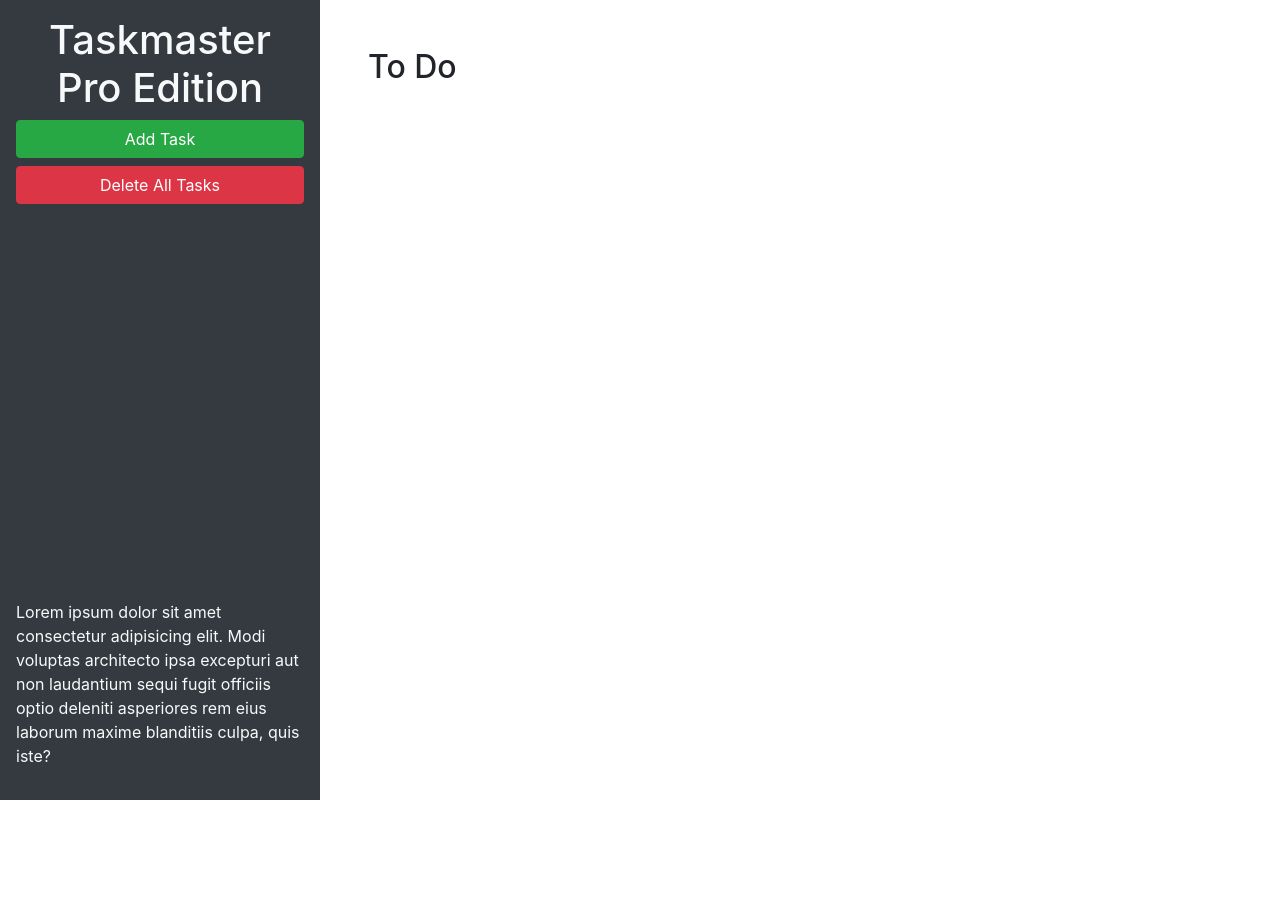
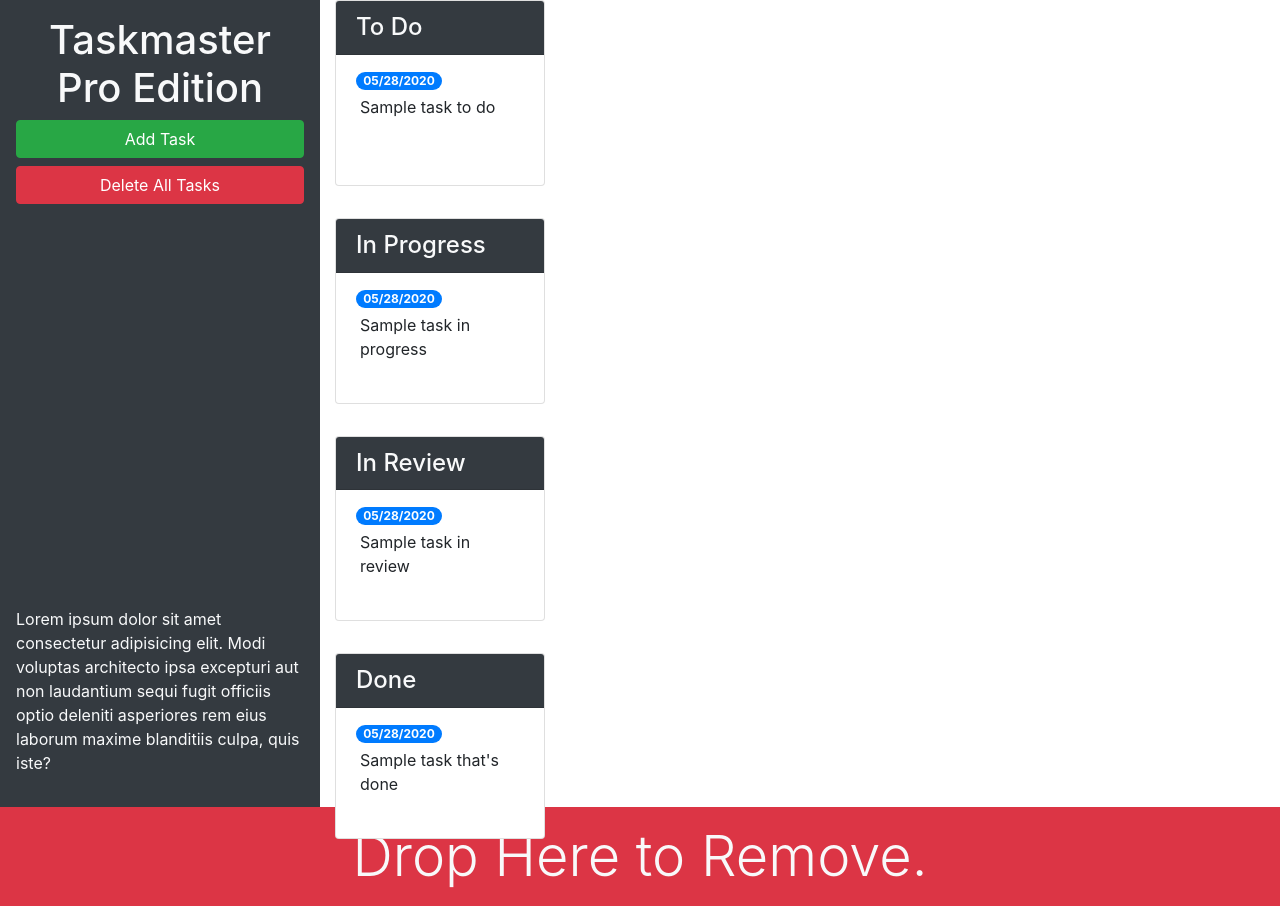
Before and after one commit to DHDH21/taskmaster-pro, a plain HTML site: page index.html in a window 1280 px wide. Before the commit the page ends 800 px from the top, so only its background shows below. Drawn offline with nearby package versions, Linux system fonts and the light colour scheme.

Commit message:
add 4 sections

```diff
--- a/index.html
+++ b/index.html
@@ -18,17 +18,81 @@
       <button id="create-task" class="btn btn-block btn-success" data-toggle="modal" data-target="#task-form-modal">Add
         Task</button>
       <button id="remove-tasks" class="btn btn-block btn-danger">Delete All Tasks</button>
-      <p class="mt-auto">Lorem ipsum dolor sit amet consectetur adipisicing elit. Modi voluptas architecto ipsa
+      <p class="mt-auto d-none d-lg-block">Lorem ipsum dolor sit amet consectetur adipisicing elit. Modi voluptas architecto ipsa
         excepturi aut non
         laudantium sequi fugit officiis optio deleniti asperiores rem eius laborum maxime blanditiis culpa, quis iste?
       </p>
     </header>
-    <main class="col-12 col-lg-9">
-      <div class="m-5">
-        <h2>To Do</h2>
-        <ul id="list-toDo" class="list-group"> </ul>
+    <main class="col-12 col-lg-9 d-flex flex-column">
+      <div class="col-12 col-md-6 col-xl-3 mb-3">
+        <div class="card">
+          <h4 class="card-header bg-dark text-light">
+            To Do
+          </h4>
+          <ul id="list-toDo" class="list-group list-group-flush">
+            <li class="list-group-item">
+              <span class="badge badge-primary badge-pill">05/28/2020</span>
+              <p class="m-1">Sample task to do</p>
+            </li>
+          </ul>
+        </div>
       </div>
+        <!-- todo end -->
+        <!-- in progress start -->
+        <div class="col-12 col-md-6 col-xl-3 mb-3">
+          <div class="card">
+            <h4 class="card-header bg-dark text-light">
+              In Progress
+            </h4>
+          <ul id="list-inProgress" class="list-group list-group-flush">
+            <li class="list-group-item">
+              <span class="badge badge-primary badge-pill">05/28/2020</span>
+              <p class="m-1">Sample task in progress</p>
+            </li>
+          </ul>
+        </div>
+      </div>
+        <!-- in progress end -->
+        <!-- in review start -->
+        <div class="col-12 col-md-6 col-xl-3 mb-3">
+          <div class="card">
+            <h4 class="card-header bg-dark text-light">
+              In Review
+            </h4>
+    <ul id="list-inReview" class="list-group list-group-flush">
+      <li class="list-group-item">
+        <span class="badge badge-primary badge-pill">05/28/2020</span>
+        <p class="m-1">Sample task in review</p>
+      </li>
+    </ul>
+  </div>
+  </div>
+  <!-- in review end -->
+  <!-- done start -->
+  <div class="col-12 col-md-6 col-xl-3 mb-3">
+    <div class="card">
+      <h4 class="card-header bg-dark text-light">
+        Done
+      </h4>
+    <ul id="list-done"  class="list-group list-group-flush">
+      <li class="list-group-item">
+        <span class="badge badge-primary badge-pill">05/28/2020</span>
+        <p class="m-1">Sample task that's done</p>
+      </li>
+    </ul>
+  </div>
+  </div>
+  <!-- done end -->
+</div>
+
     </main>
+  <!-- Drop here to remove starts-->
+    <div id="trash">
+      <div class="w-100 bg-danger p-3 text-center text-light display-4">
+        Drop Here to Remove.
+      </div>
+    </div>
+
   </div>
 
   <!-- Modal -->
@@ -46,11 +110,11 @@
           <form>
             <div class="form-group">
               <label for="modalTaskDescription">Task description</label>
-              <textarea id="modalTaskDescription" rows="3"></textarea>
+              <textarea id="modalTaskDescription" rows="3" class="form-control"></textarea>
             </div>
             <div class="form-group">
               <label for="modalDueDate">Due date</label>
-              <input type="text" id="modalDueDate" placeholder="mm/dd/yyyy" autocomplete="off" />
+              <input type="text" class="form-control" id="modalDueDate" placeholder="mm/dd/yyyy" autocomplete="off" />
             </div>
           </form>
         </div>
```
